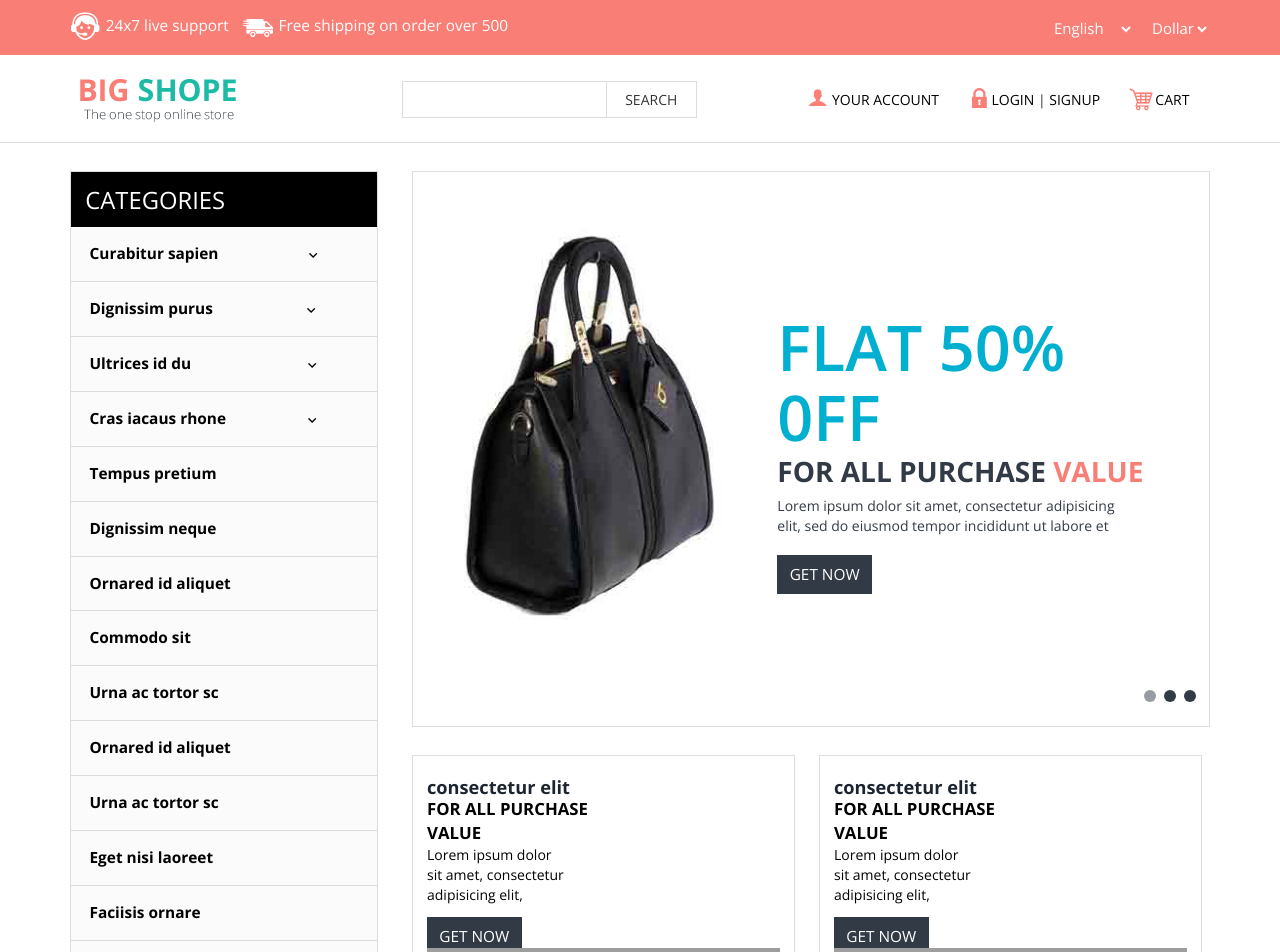
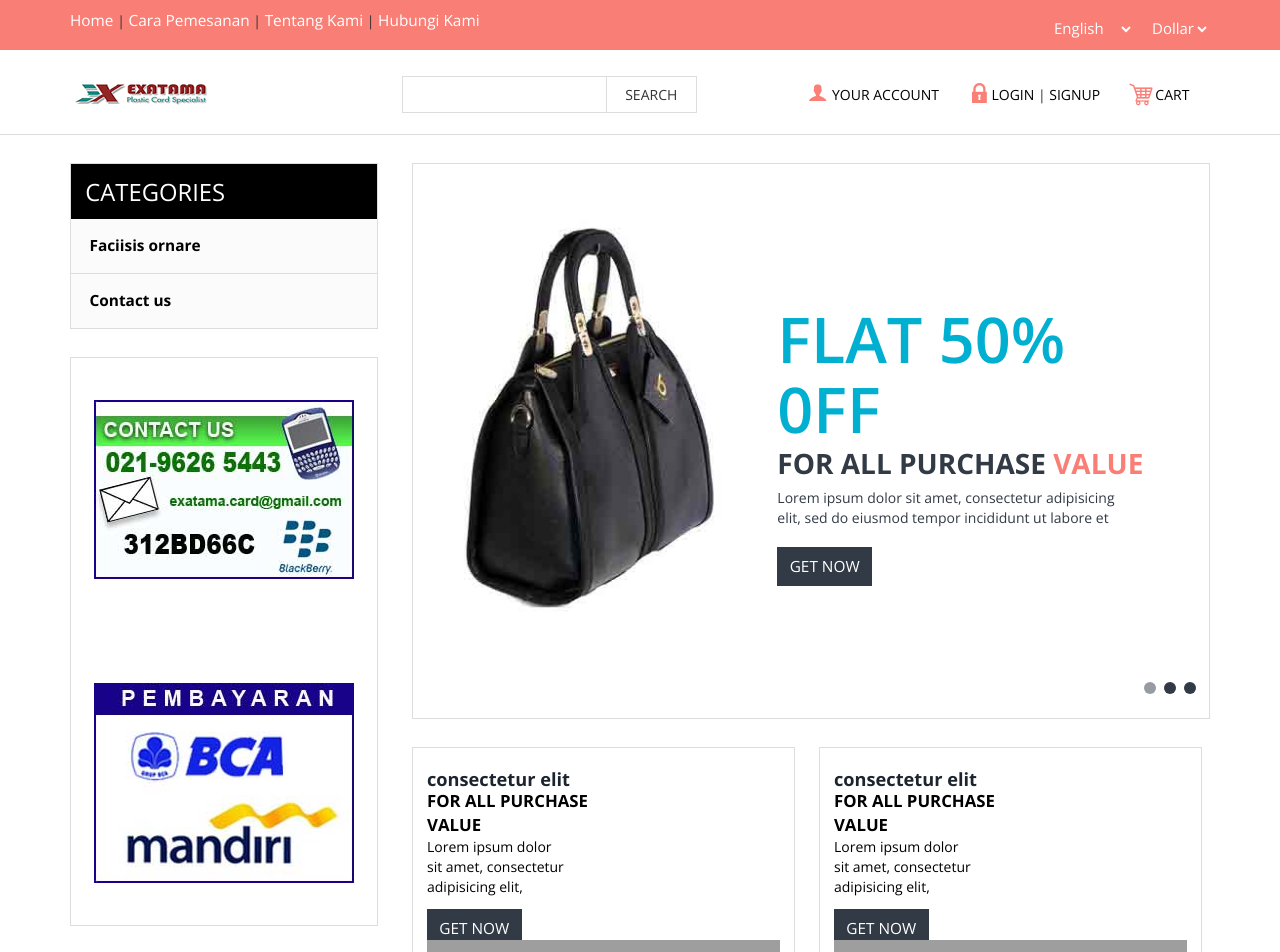
Before and after one commit to andri-hermawan/Exatama, a CodeIgniter app: page /web2/ in a window 1280 px wide. Shown: the top 952 px of the page. Run offline with CodeIgniter, Linux system fonts and the light colour scheme; grey boxes are pictures that could not be loaded.

Commit message:
Edit Slidebar dan + Image

```diff
--- a/application/controllers/Welcome.php
+++ b/application/controllers/Welcome.php
@@ -21,7 +21,7 @@ class Welcome extends CI_Controller {
 	public function index()
 	{
 		$this->load->view('layout/header');
-		$this->load->view('home');
+		$this->load->view('site/index');
 		$this->load->view('layout/slidebar');
 		$this->load->view('layout/footer');
 	}
--- a/application/views/layout/header.php
+++ b/application/views/layout/header.php
@@ -21,12 +21,10 @@
 			<div class="container">
 				<div class="top-header-left">
 					<ul class="support">
-						<li><a href="#"><label> </label></a></li>
-						<li><a href="#">24x7 live<span class="live"> support</span></a></li>
-					</ul>
-					<ul class="support">
-						<li class="van"><a href="#"><label> </label></a></li>
-						<li><a href="#">Free shipping <span class="live">on order over 500</span></a></li>
+						<li><a href="#">Home</a></li> |
+						<li><a href="#">Cara Pemesanan</a></li> |
+						<li><a href="#">Tentang Kami</a></li> |
+						<li><a href="#">Hubungi Kami</a></li>
 					</ul>
 					<div class="clearfix"> </div>
 				</div>
@@ -58,7 +56,7 @@
 			<div class="container">
 				<div class="header-bottom-left">
 					<div class="logo">
-						<a href="index.html"><img src="assets/site/images/logo.png" alt=" " /></a>
+						<a href="index.html"><img src="assets/site/images/logo1.jpg" alt=" " /></a>
 					</div>
 					<div class="search">
 						<form>
--- a/application/views/layout/slidebar.php
+++ b/application/views/layout/slidebar.php
@@ -2,7 +2,7 @@
 				<div class=" top-nav rsidebar span_1_of_left">
 					<h3 class="cate">CATEGORIES</h3>
 		 <ul class="menu">
-		<li class="item1"><a href="#">Curabitur sapien<img class="arrow-img" src="assets/site/images/arrow1.png" alt=""/> </a>
+		<!-- <li class="item1"><a href="#">Curabitur sapien<img class="arrow-img" src="assets/site/images/arrow1.png" alt=""/> </a>
 			<ul class="cute">
 				<li class="subitem1"><a href="product.html">Cute Kittens </a></li>
 				<li class="subitem2"><a href="product.html">Strange Stuff </a></li>
@@ -29,20 +29,9 @@
 				<li class="subitem2"><a href="product.html">Strange Stuff </a></li>
 				<li class="subitem3"><a href="product.html">Automatic Fails </a></li>
 			</ul>
-		</li>
-				<li>
-			<ul class="kid-menu">
-				<li><a href="product.html">Tempus pretium</a></li>
-				<li ><a href="product.html">Dignissim neque</a></li>
-				<li ><a href="product.html">Ornared id aliquet</a></li>
-			</ul>
-		</li>
+		</li> -->
+
 		<ul class="kid-menu ">
-				<li><a href="product.html">Commodo sit</a></li>
-				<li ><a href="product.html">Urna ac tortor sc</a></li>
-				<li><a href="product.html">Ornared id aliquet</a></li>
-				<li><a href="product.html">Urna ac tortor sc</a></li>
-				<li ><a href="product.html">Eget nisi laoreet</a></li>
 				<li><a href="product.html">Faciisis ornare</a></li>
 				<li class="menu-kid-left"><a href="contact.html">Contact us</a></li>
 			</ul>
@@ -69,14 +58,14 @@
 			});
 		</script>
 					<div class=" chain-grid menu-chain">
-	   		     		<a href="single.html"><img class="img-responsive chain" src="assets/site/images/wat.jpg" alt=" " /></a>
-	   		     		<div class="grid-chain-bottom chain-watch">
-		   		     		<span class="actual dolor-left-grid">300$</span>
-		   		     		<span class="reducedfrom">500$</span>
-		   		     		<h6><a href="single.html">Lorem ipsum dolor</a></h6>
-	   		     		</div>
+					<!-- <div class="grid-chain-bottom chain-watch">
+		   		     		<h6><a href="single.html" align="center">Contact US</a></h6>
+	   		     		</div> -->
+	   		     		<a href="single.html"><img class="img-responsive chain" src="assets/site/images/contak.jpg" alt=" " /></a>	</br>
+	   		     		<a href="single.html"><img class="img-responsive chain" src="assets/site/images/pembayaran.jpg" alt=" " /></a>
+
 	   		     	</div>
-	   		     	 <a class="view-all all-product" href="product.html">VIEW ALL PRODUCTS<span> </span></a>
+	   		     	<!--  <a class="view-all all-product" href="product.html">VIEW ALL PRODUCTS<span> </span></a>  -->
 			</div>
 	   		    <div class="clearfix"> </div>
 		</div>
```
Also changed, not shown: application/models/model.php (deleted), application/views/site/index.php (renamed from application/views/Home.php), assets/site/images/2.jpg (added), assets/site/images/contak.jpg (added), assets/site/images/dhl.jpg (added), assets/site/images/head1.jpg (added), assets/site/images/head2.jpg (added), assets/site/images/iframe1.jpg (added), assets/site/images/iframe2.gif (added), assets/site/images/iframe3.png (added), assets/site/images/iframe4.gif (added), assets/site/images/jne.jpg (added), assets/site/images/logo.jpg (added), assets/site/images/logo1.jpg (added), 3 more files.
